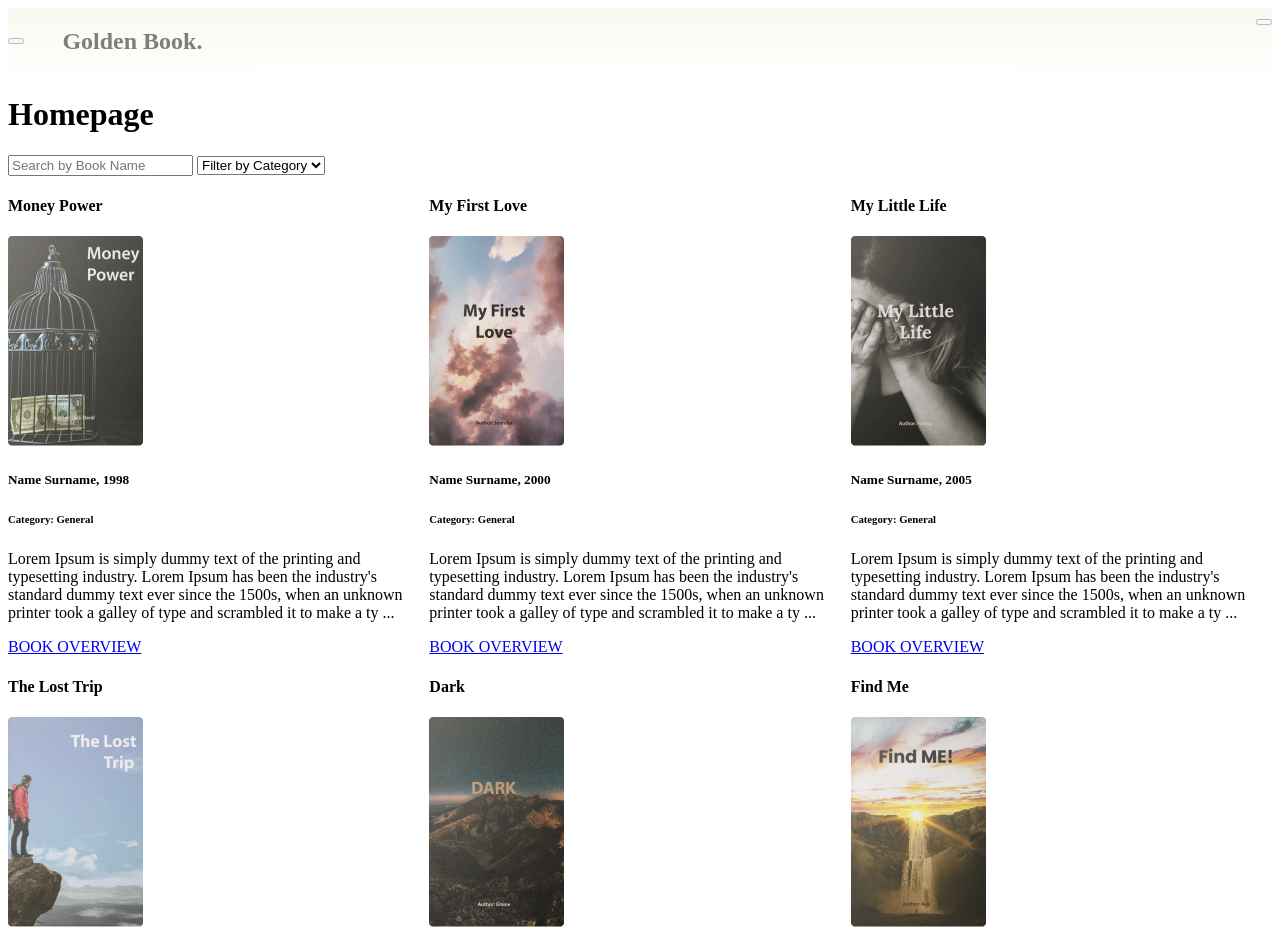
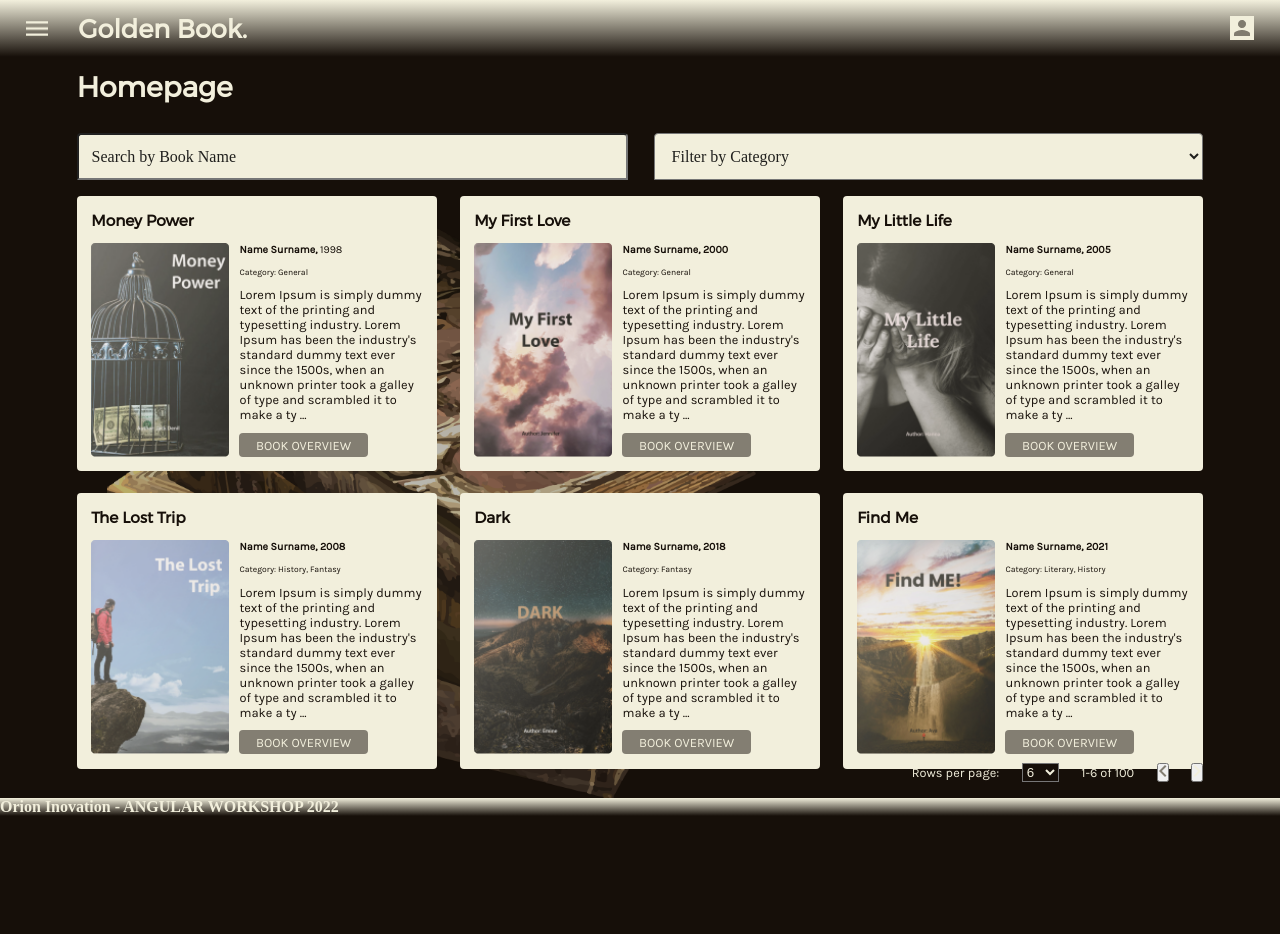
Before and after one commit to miodraggosic/GoldenBook, a plain HTML site: page pages/homepage.html in a window 1280 px wide. Shown: the top 934 px of the page. After the commit the page ends 816 px from the top, so only its background shows below. Drawn offline with Linux system fonts and the light colour scheme.

Commit message:
book and pagination styles added

```diff
--- a/styles/homepage.css
+++ b/styles/homepage.css
@@ -1,52 +1,194 @@
+@font-face {
+  font-family: Montserrat;
+  src: url(../assets/fonts/Montserrat-Regular.ttf);
+  /* font-weight: 700; */
+}
+@font-face {
+  font-family: Karla;
+  src: url(../assets/fonts/Karla-Regular.ttf);
+}
+:root {
+  --white: #f2efdc;
+  --gray: #837e72;
+  --black: #160f09;
+  --myFirstFont: Montserrat;
+  --mySecondFont: Karla;
+}
+
+* {
+  box-sizing: border-box;
+  margin: 0;
+  padding: 0;
+}
 body {
   display: grid;
   grid-template-rows: auto 1fr auto;
+  height: 100vh;
+  background-color: var(--black);
+  color: #f2efdc;
 }
-header {
+
+/* header section */
+header,
+footer {
   background: linear-gradient(
     180deg,
     #f2efdc 0.25%,
     rgba(242, 239, 220, 0) 99.73%
   );
-  opacity: 0.5;
+  /* opacity: 0.5; */
 }
 
-nav {
+header nav {
   display: flex;
   justify-content: space-between;
+  padding: 1vw 0;
 }
-.left {
+.left,
+.right {
   display: flex;
   flex-wrap: nowrap;
   align-items: center;
 }
-.burgerMenu {
-  background: #f2efdc;
-  background: url("../assets/images/hamburger.png");
-  background-size: contain;
-  width: 22px;
-  margin-left: 2vw;
+.menu {
   border: 0;
-  height: 15px;
   color: var(--white);
 }
+.burger {
+  background: url("../assets/images/hamburger.png");
+  background-position: center;
+  margin-inline-start: 2vw;
+  width: 22px;
+  height: 15px;
+}
+.avatar {
+  background: url("../assets/images/avatar.png");
+  background-position: center;
+  margin-inline-end: 2vw;
+  width: 24px;
+  height: 24px;
+}
 .left h2 {
-  margin-left: 3vw;
+  font-family: var(--myFirstFont);
+  font-size: 2vw;
+  margin-left: 2.4vw;
 }
+/* main section */
+
 .sideMenu {
   display: none;
 }
+
 main {
   display: grid;
   grid-template-columns: auto auto;
+  margin: 0 6%;
+  background-image: url(../assets/images/Golden_book.svg.png);
+  background-position: 6.47% 100%;
+  background-size: 58% 78%;
+  background-repeat: no-repeat;
 }
 
 .library {
   display: grid;
   grid-template-rows: auto auto 1fr auto;
 }
+.library h1 {
+  font-family: var(--myFirstFont);
+  font-weight: 700;
+  font-size: 2.2vw;
+  line-height: 2.2vw;
+  margin: 2vh 0;
+}
+
+.filter {
+  display: flex;
+  flex-flow: row nowrap;
+  gap: 2vw;
+  margin: 2vh 0;
+}
+.search {
+  font: 400 var(--mySecondFont);
+  color: rgba(0, 0, 0, 0.87);
+  background: var(--white);
+  flex: 1;
+  border-radius: 4px 4px 0px 0px;
+  padding: 1vw;
+}
+#search::placeholder {
+  color: rgba(0, 0, 0, 0.87);
+}
 
 .books {
   display: grid;
   grid-template: 1fr 1fr / 1fr 1fr 1fr;
+  row-gap: 4%;
+  column-gap: 2%;
 }
+/* book styles start */
+.book {
+  color: var(--black);
+  background-color: var(--white);
+  border-radius: 4px;
+  padding: 4%;
+}
+.bookTittle {
+  font: 700 1.2vw var(--myFirstFont);
+  margin-bottom: 4%;
+}
+
+.bookCard {
+  display: flex;
+  flex-flow: row nowrap;
+  column-gap: 4%;
+}
+.bookImg {
+  flex: 1;
+  border-radius: 4px;
+}
+.bookImg img {
+  /* width: -webkit-fill-available; */
+  height: 100%;
+}
+.bookBio {
+  flex: 2;
+  display: flex;
+  flex-flow: column nowrap;
+  justify-content: space-between;
+  font: 300 1vw var(--mySecondFont);
+}
+.bookAuthor {
+  font-weight: 700;
+}
+.bookAuthor span {
+  font-weight: 300;
+}
+.bookCategory {
+  font-weight: 300;
+}
+
+.bookBio a {
+  width: 70%;
+  text-decoration: none;
+  color: var(--white);
+  background-color: var(--gray);
+  padding: 2.4% 4%;
+  text-align: center;
+  border-radius: 4px;
+}
+
+/* paggination start */
+
+.pagination {
+  display: flex;
+  justify-content: flex-end;
+  align-items: center;
+  gap: 2%;
+  font: 400 1vw var(--mySecondFont);
+  margin: 2vh 0;
+}
+
+#pagesNum {
+  color: var(--whiteu);
+  background-color: var(--black);
+}
```
